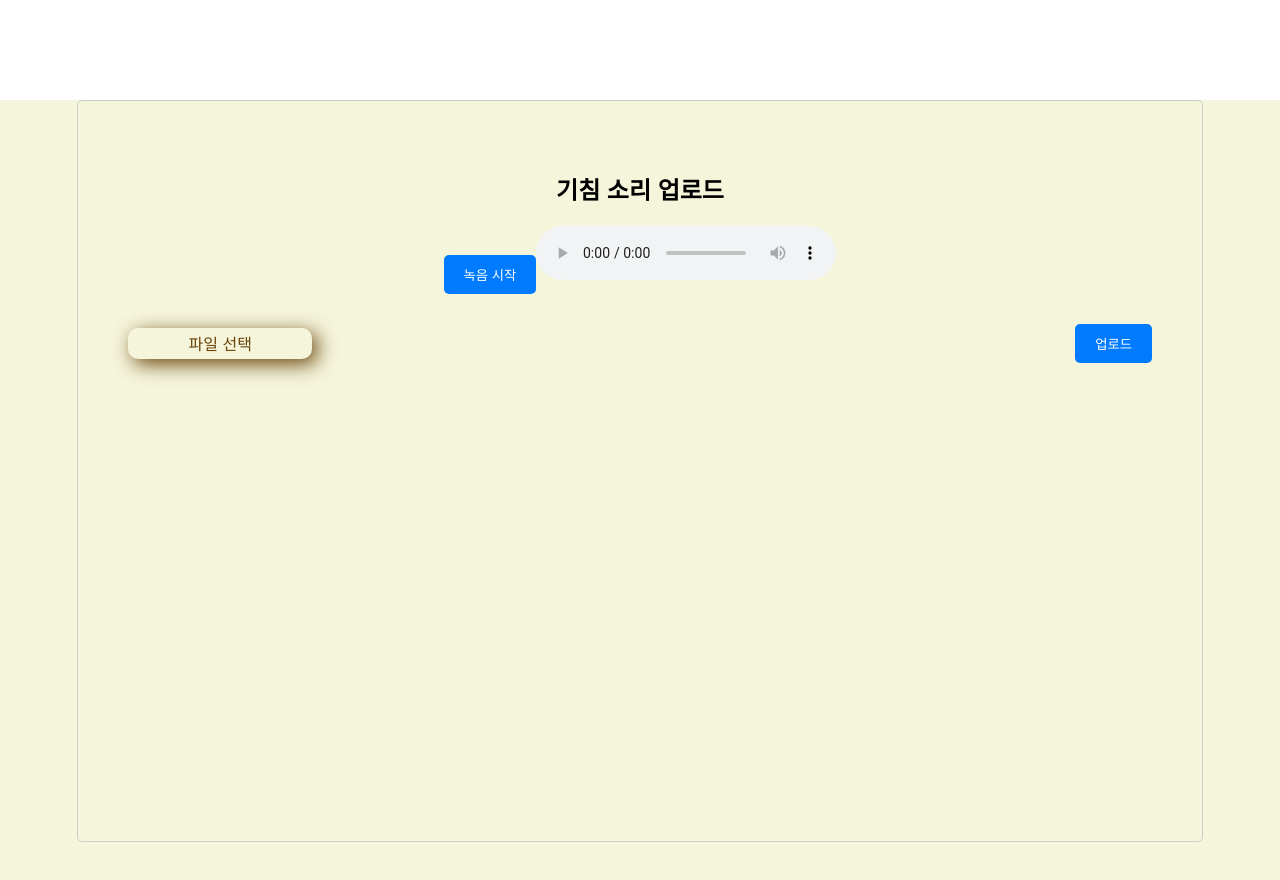
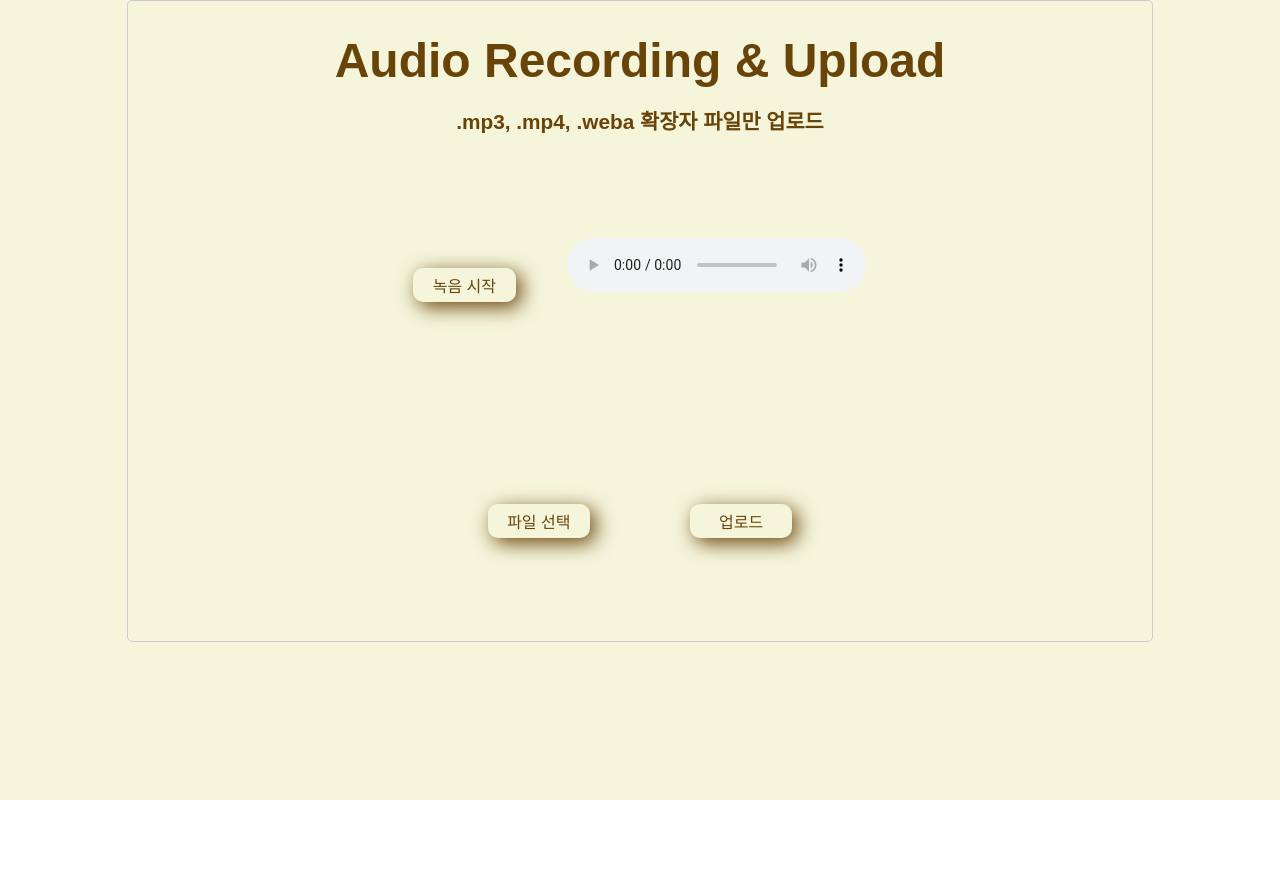
Before and after one commit to Soojong94/SilJeon, a React (Create React App) app in the folder your_voice/front/: page /coughUd in a window 1280 px wide. Shown: the top 880 px of the page. After the commit the page ends 800 px from the top, so only its background shows below. Built offline with nearby package versions, Linux system fonts and the light colour scheme.

Commit message:
record0527

```diff
--- a/your_voice/front/src/MainPg/MainPg.css
+++ b/your_voice/front/src/MainPg/MainPg.css
@@ -86,7 +86,7 @@ body {
   display: grid;
   grid-template-columns: 1fr 1fr;
   gap: 0;
-  padding: 20px;
+
   background-color: rgb(245, 245, 220);
 }
 
@@ -95,11 +95,12 @@ body {
   width: 80%;
   height: 92%;
   background: #f4f4f4;
-  padding: 20px;
+  padding: 5px;
   border-radius: 10px;
   box-shadow: 10px 10px 20px rgba(72, 62, 1, 0.5);
   text-align: center;
   margin: 0 auto;
+  margin-top: 30px;
 }
 
 .voiceDsEg {
--- a/your_voice/front/src/uploard/bothloard.css
+++ b/your_voice/front/src/uploard/bothloard.css
@@ -6,72 +6,68 @@
 
 .box {
 
-    padding: 20px;
+   justify-content: center;
     border: 1px solid #ccc;
     border-radius: 5px;
     width: 80%;
     height:80%;
-   padding: 50px;
-    margin: 100px auto;
+
+    margin: 0 auto;
     text-align: center;
 }
 
-.udH2 {
-    margin-bottom: 20px;
+.udH1 {
+    color: rgb(104, 68, 9);
+    font-size: 3em;
+    margin-bottom: 10px;
+}
+.udh2{
+    color: rgb(104, 68, 9);
+    font-size: 1.3em;
+    margin-bottom: 10%;
+}
+.record-container {
+    margin-top: 5%;
+    margin-bottom: 100px;
 }
 
-.record-container {
-    margin-bottom: 20px;
-}
 
-.record-btn {
-    padding: 10px 20px;
-    background-color: #007BFF;
-    color: #fff;
-    border: none;
-    border-radius: 5px;
-    cursor: pointer;
-    margin-bottom: 10px;
-}
 
-.record-btn:hover {
-    background-color: #0056b3;
-}
+
+
 
 .input-container {
-    display: grid;
-    grid-template-columns: 1fr auto;
-    gap: 25px;
+    display: flex;
     align-items: center;
+    justify-content: center;
+    gap:100px;
 }
 
 .file-input {
     display: none;
 }
 
-.btnUd {
-    padding: 10px 20px;
-    background-color: #007BFF;
-    color: #fff;
-    border: none;
-    border-radius: 5px;
-    cursor: pointer;
+
+.btnUd:hover,.inputbtn:hover, .record-btn:hover {
+    background-color: #eadfab;
 }
 
-.btnUd:hover {
-    background-color: #0056b3;
-}
+.inputbtn,.btnUd,.record-btn {
 
-.inputbtn {
-    width: 20% ;
-    height: 80%;
+    width: 10%;
+   padding: 5px 7px;
     background-color: transparent;
     border: none;
-    padding:auto;
+
     cursor: pointer;
     border-radius: 10px;
     font-size: 1em;
+    margin-bottom: 10%;
 
     color: rgb(104, 68, 9);
     box-shadow: 5px 5px 20px;
 }
+audio{
+margin-left: 5%;
+
+}
--- a/your_voice/front/src/uploard/coughUd.jsx
+++ b/your_voice/front/src/uploard/coughUd.jsx
@@ -71,7 +71,8 @@ const CoughUd = () => {
     return (
         <div className='parent-box'>
             <div className='box'>
-                <h2 className='udH2'>기침 소리 업로드</h2>
+                <h1 className='udH1'>Audio Recording & Upload</h1>
+                <h2 className='udh2'> .mp3, .mp4, .weba 확장자 파일만 업로드</h2>
                 <div className="record-container">
                     <button className='record-btn' onClick={recording ? stopRecording : startRecording}>
                         {recording ? '녹음 중지' : '녹음 시작'}
```
